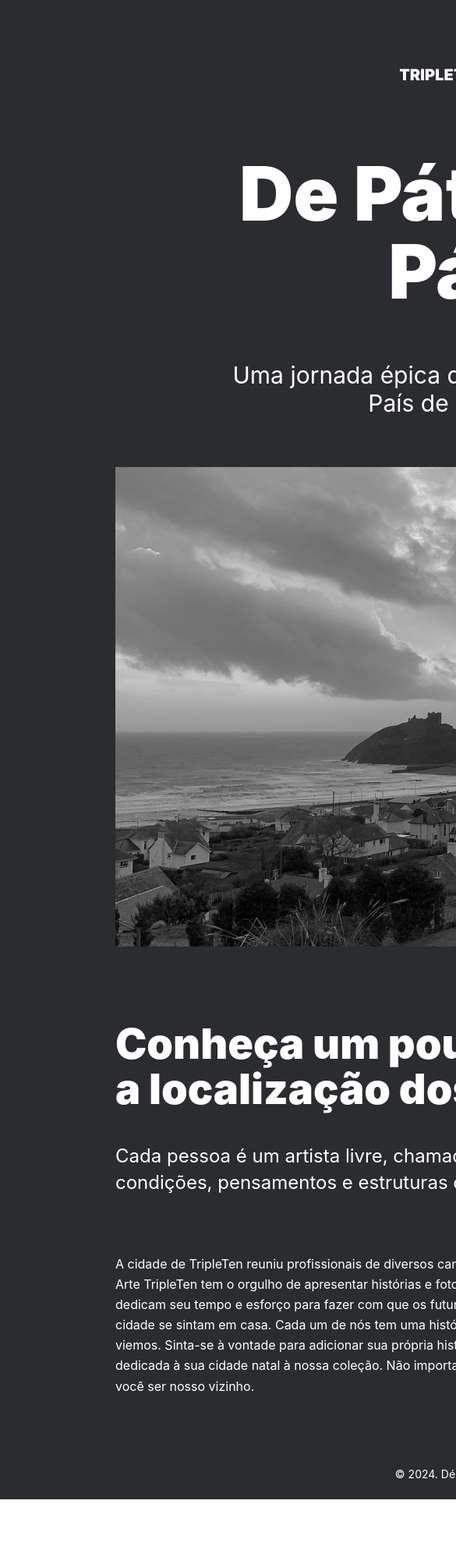
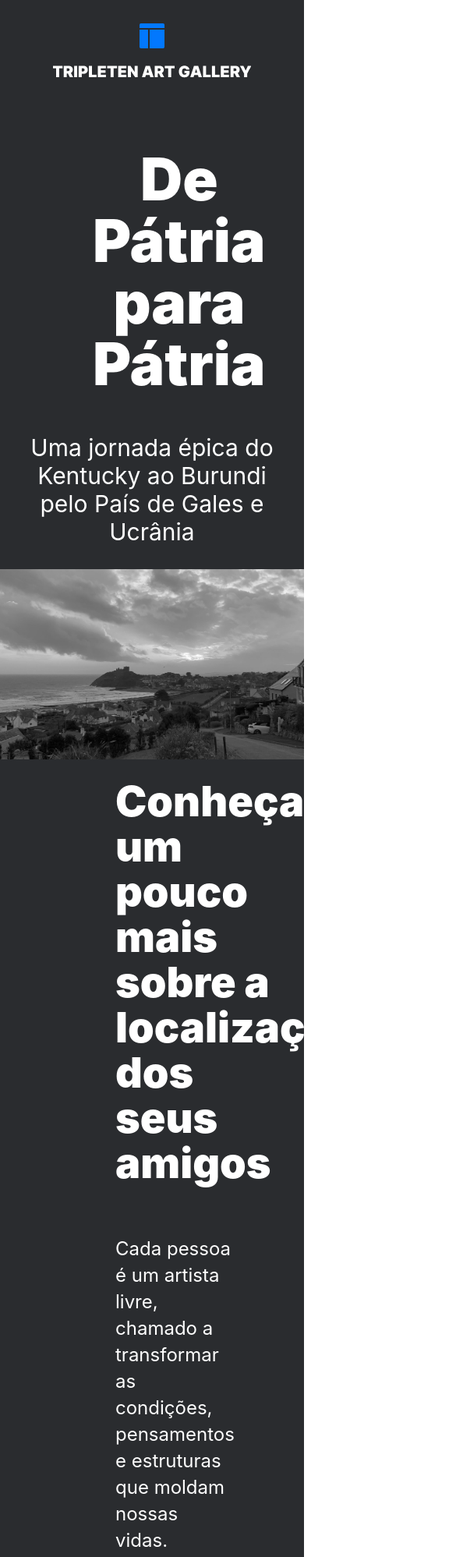
Before and after one commit to deborabeatriz-f/web_project_homeland, a plain HTML site: page index.html in a window 390 px wide. Shown: the top 1997 px of the page at 78% size, 585 px wide, since content can reach past the window. Before the commit the page ends 1923 px from the top, so only its background shows below. Drawn offline with Linux system fonts and the light colour scheme; a web font is replaced by a local one.

Commit message:
started adding @media screen 768

```diff
--- a/blocks/footer.css
+++ b/blocks/footer.css
@@ -1,16 +1,21 @@
 footer {
-  background-color: #2a2c2f;
-}
-
-/* PQ o background color está "sumindo"??? */
-
-.copyright {
-  /* padding: 0 558px 24px 556px; */
-  padding-right: 558px;
+  display: flex;
+  justify-content: center;
   padding-bottom: 24px;
   font-family: Inter;
   font-size: 14px;
   font-weight: 400;
   line-height: 16px;
-  text-align: right;
+  text-align: center;
 }
+
+/* padding-right: 558px; */
+
+
+
+@media screen and (max-width: 768px) {
+
+}
+
+@media screen and (max-width: 320px) {
+}
--- a/blocks/header.css
+++ b/blocks/header.css
@@ -1,7 +1,18 @@
 .logo {
-  padding: 34px 513px 0;
+  display: flex;
+  justify-content: center;
+  padding-top: 34px;
 }
 
 .logo__image {
   margin: 0;
 }
+
+@media screen and (max-width: 768px) {
+   .logo {
+    padding-top: 30px;
+  }
+}
+
+@media screen and (max-width: 320px) {
+}
--- a/blocks/intro.css
+++ b/blocks/intro.css
@@ -1,10 +1,14 @@
 .intro {
-  margin: 0 302px 92px 148px;
+  /* margin: 0 302px 92px 148px; */
+  margin-left: 148px;
+  display: flex;
+  justify-content: flex-start;
+  flex-direction: column;
   font-family: Inter;
   font-size: 54px;
   font-weight: 900;
   line-height: 58px;
-  text-align: left;
+  /* text-align: left; */
 }
 
 .intro__title {
@@ -14,7 +18,7 @@
   font-size: 54px;
   font-weight: 900;
   line-height: 58px;
-  text-align: left;
+  /* text-align: left; */
 }
 
 .intro__quote {
@@ -24,7 +28,7 @@
   font-size: 24px;
   font-weight: 400;
   line-height: 34px;
-  text-align: left;
+  /* text-align: left; */
 }
 
 .intro__quotee {
@@ -43,5 +47,14 @@
   font-size: 16px;
   font-weight: 400;
   line-height: 26.08px;
-  text-align: left;
+  /* text-align: left; */
 }
+
+
+
+@media screen and (max-width: 768px) {
+
+}
+
+@media screen and (max-width: 320px) {
+}
--- a/blocks/lead.css
+++ b/blocks/lead.css
@@ -3,6 +3,8 @@
 }
 
 .lead__title {
+  display: flex;
+  align-items: center;
   padding: 0 132px 0;
   font-family: Inter;
   font-size: 96px;
@@ -22,6 +24,30 @@
 }
 
 .lead__image {
+  display: flex;
+  justify-content: center;
+  max-width: 984px;
+  width: 100%;
   padding: 0;
   margin: 0;
 }
+
+@media screen and (max-width: 768px) {
+  .lead {
+    margin: 90px 0 25px;
+  }
+
+  .lead__title {
+    font-size: 75px;
+    line-height: 79px;
+    padding: 0 119px 0;
+  }
+
+  .lead__subtitle {
+    margin-bottom: 30px;
+    padding: 0 24px 0;
+  }
+}
+
+@media screen and (max-width: 320px) {
+}
--- a/blocks/page.css
+++ b/blocks/page.css
@@ -11,8 +11,15 @@
 }
 
 .page {
-  width: 1280px;
-  height: 1883px;
+  max-width: 1280px;
+  gap: 0;
   background: #2a2c2f;
   color: #fff;
 }
+
+@media screen and (max-width: 768px) {
+  max-width: 768px;
+}
+
+@media screen and (max-width: 320px) {
+}
--- a/index.html
+++ b/index.html
@@ -11,10 +11,6 @@
 
     <!-- CSS @IMPORTS -->
     <link rel="stylesheet" href="./pages/index.css" />
-
-    <!-- FONT INTER -->
-    <!-- <link rel="preconnect" href="https://rsms.me/" />
-    <link rel="stylesheet" href="https://rsms.me/inter/inter.css" /> -->
   </head>
 
   <body>
@@ -65,7 +61,7 @@
       </main>
 
       <footer class="footer">
-        <p class="copyright">© 2024. Débora Beatriz Figueiró</p>
+        <p>© 2024. Débora Beatriz Figueiró</p>
       </footer>
     </div>
   </body>
```
Also changed, not shown: pages/index.css (line endings or trailing spaces).
